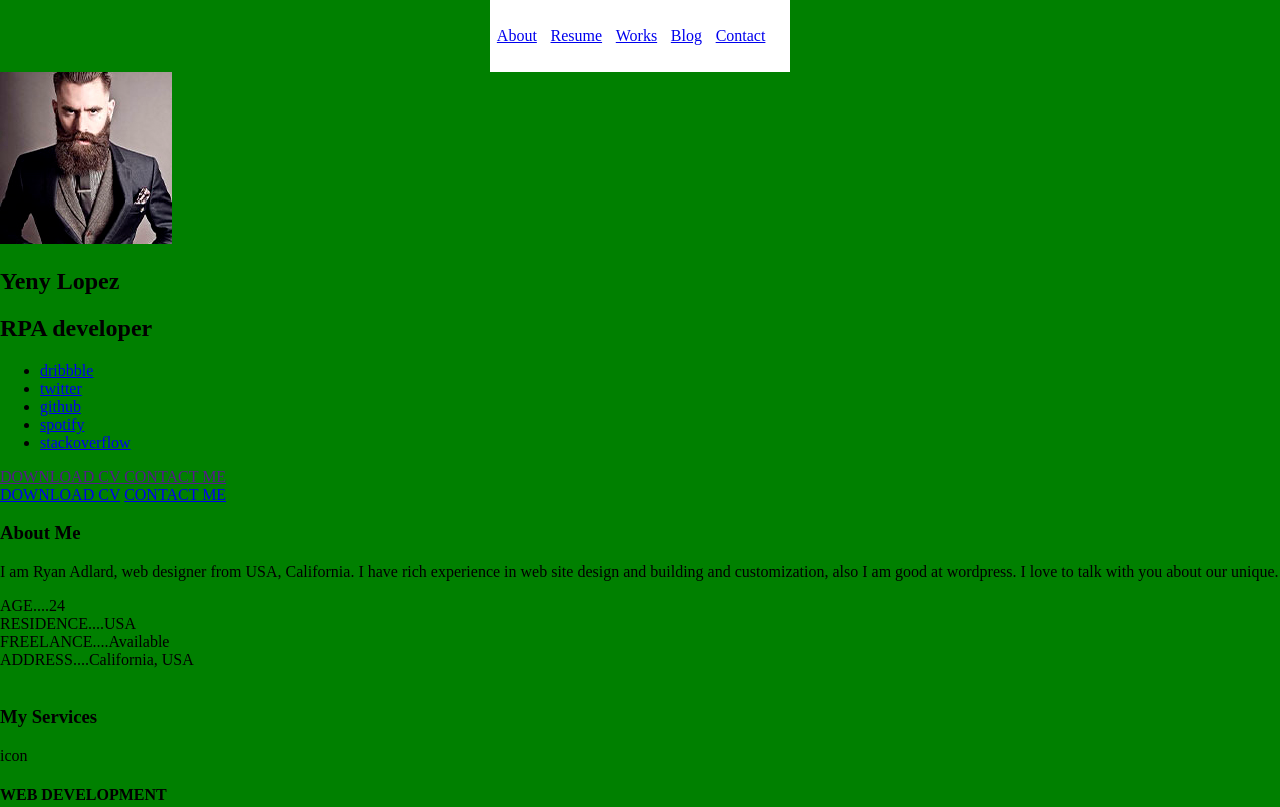
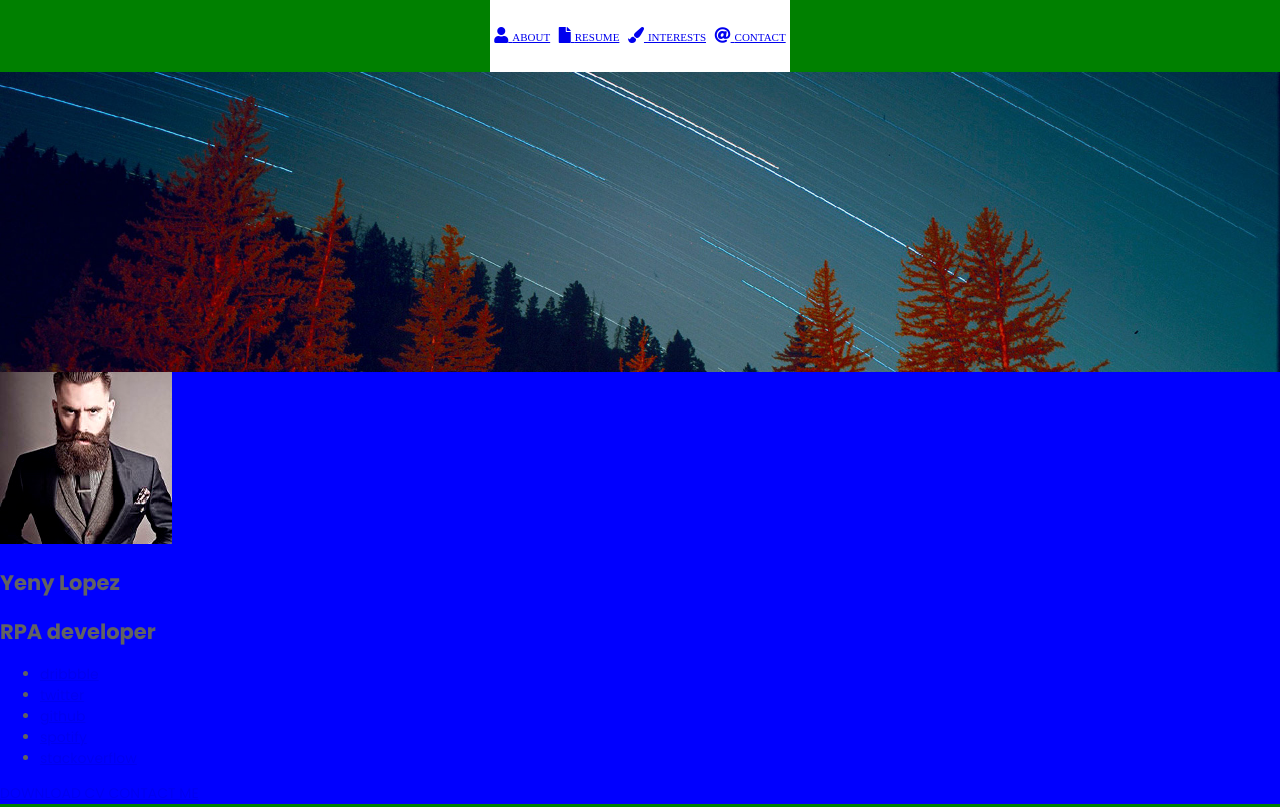
Before and after one commit to yslopezm/frontend-bootstrapping, a plain HTML site: page CV/index.html in a window 1280 px wide. Shown: the top 807 px of the page. Drawn offline with Linux system fonts and the light colour scheme; a web font is replaced by a local one.

Commit message:
CSS profile

```diff
--- a/CV/index.html
+++ b/CV/index.html
@@ -18,20 +18,27 @@
 
   <header class="header">
     <nav>
-      <a href="www.google.com">About</a>
-      <a href="#resume">Resume</a>
-      <a href="#works">Works</a>
-      <a href="#blog">Blog</a>
-      <a href="#contact">Contact</a>
+        <a href="#about">
+            <span class="fas fa-user"></span>
+            <span class="link">About</span></a>
+        <a href="#resume">
+            <span class="fas fa-file"></span>
+            <span class="link">Resume</span></a>
+        <a href="#interest">
+            <span class="fas fa-paint-brush"></span>
+            <span class="link">Interests</span></a>
+        <a href="#contact">
+            <span class="fas fa-at"></span>
+            <span class="link">Contact</span></a>
+        </a>
     </nav>
   </header>
 
 
   <main>
 
-      <section id=presentation>
-        <div></div>
-
+      <section class=profile id=presentation>
+        <div class="profile-background"></div>
         <div>
           <img src="./img/profile.png" alt="Image profile">
           <h1 class="title">Yeny Lopez</h1>
@@ -44,15 +51,10 @@
               <li><a href="http://www.stackoverflow.com">stackoverflow<i> </i></a></li>
           </ul>
           <footer>
-            <a href="">DOWNLOAD CV  <i></i></a>
-            <a href="">CONTACT ME<i></i></a>
+            <a href="./myCV.txt"download>DOWNLOAD CV  <i></i></a>
+            <a href="#contact">CONTACT ME<i></i></a>
           </footer>
         </div>
-        <div>
-            <a href="/myCV.txt" download>DOWNLOAD CV</a>
-            <a href="#contact">CONTACT ME</a>
-        </div>
-
       </section>
 
     <section id="about">
--- a/CV/styles.css
+++ b/CV/styles.css
@@ -1,9 +1,8 @@
 body{
   background-color: green;
-  margin:0
+  margin:0;
+  padding: 0;
 }
-
-/* el margin e pone asi porque el browser trae eso por defecto */
 
 .header{
   background-color: white;
@@ -15,16 +14,53 @@ body{
   justify-content: center
 }
 
-/* etiqueta de linea toma todo el tamano del contenido.
-display: flex -> coge todo lo que este dentro de la etiqueta (hijos directos) */
 .header nav{
-  display: flex;  /* esto es la manera de mostrarla caja que va a soportar el tamano de un contenido*/
-  /* align-content: center; */
+  display: flex;
   width: 100%;
   justify-content: space-around;
 }
 
+header nav a .link{
+  font-size: 11px;
+  font-weight: 500;
+  text-transform: uppercase;
+  margin-top: 4px;
+}
+.profile-background{
+  background-image: url("./img/bg.jpg");
+  height: 300px;
+  background-size: cover;
+  background-position: center center;
+  position: relative;
+}
+
+#presentation{
+    background-color: blue;
+    border: none;
+    font-family: 'Poppins';
+    font-size: 14px;
+    color: #626262;
+    letter-spacing: 0em;
+    font-weight: 400;
+ }
 
 
+.profile{
+  background-color: red;
+}
 
-/* mejor poner colores por hexadecimal, esto se divide en 3 pares donde cada par representa RGB */
+main section{
+  background-color:white;
+}
+
+#name, #email, #message{
+
+}
+
+.profile-buttons{
+
+}
+
+.profile-buttons a:last-child{
+    background-color: blue;
+}
```
